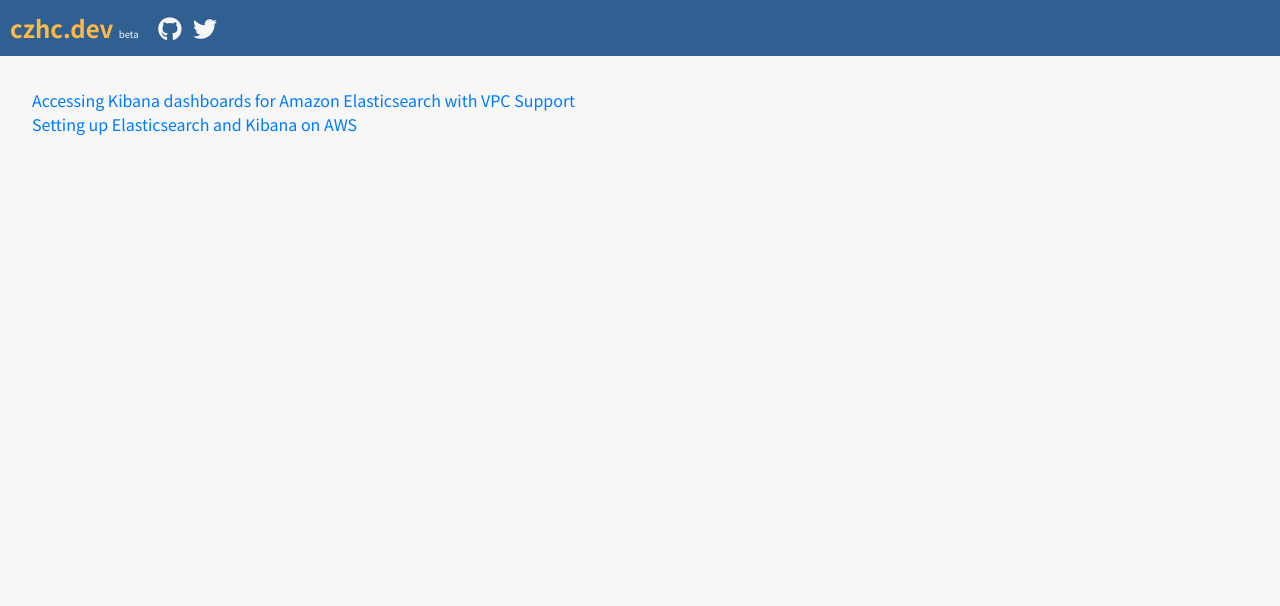
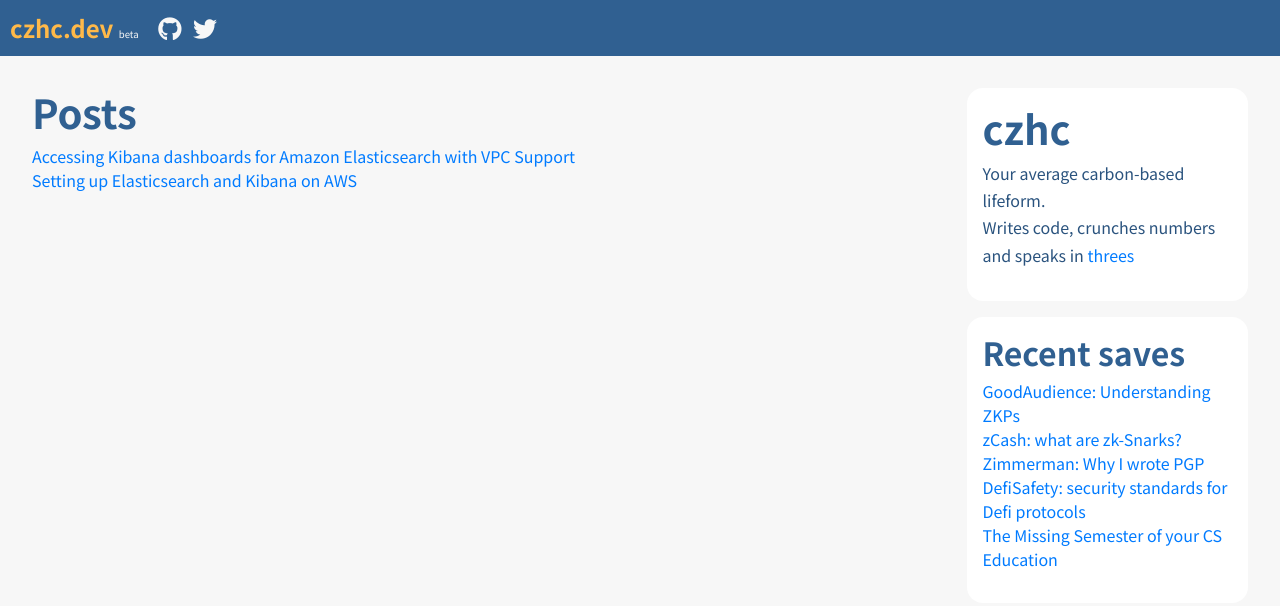
Before and after one commit to czhc/czhc.github.io, a Jekyll site: the page built from index.html, in a window 1280 px wide. Shown: the top 606 px of the page. Built offline with Jekyll 4.4.1, drawn with Linux system fonts in a browser that asks for light colours; nearby versions of some CDN libraries.

Commit message:
Add sidebar

```diff
--- /dev/null
+++ b/_data/bookmarks.yml
@@ -0,0 +1,10 @@
+- url: "https://blog.goodaudience.com/understanding-zero-knowledge-proofs-through-simple-examples-df673f796d99"
+  title: "GoodAudience: Understanding ZKPs"
+- url: "https://z.cash/technology/zksnarks/"
+  title: "zCash: what are zk-Snarks?"
+- url: "https://www.philzimmermann.com/EN/essays/WhyIWrotePGP.html"
+  title: "Zimmerman: Why I wrote PGP"
+- url: "https://docs.defisafety.com/misc-and-in-work/uniswap-v3"
+  title: "DefiSafety: security standards for Defi protocols"
+- url: "https://missing.csail.mit.edu/"
+  title: "The Missing Semester of your CS Education"
--- /dev/null
+++ b/_includes/aboutme.html
@@ -0,0 +1,8 @@
+<section>
+	<h1>czhc</h1>
+	<p>
+		Your average carbon-based lifeform.
+		<br/>
+		Writes code, crunches numbers and speaks in <a href="https://en.wikipedia.org/wiki/Rule_of_three_(writing)" target="_blank">threes<a>
+	</p>
+</section>
--- /dev/null
+++ b/_includes/bookmarks.html
@@ -0,0 +1,8 @@
+<section>
+	<h2>Recent saves</h2>
+	<ul class="list-unstyled">
+	{% for bm in site.data.bookmarks %}
+	    <li><a href="{{bm.url}}?ref={{site.url}}" target="_blank"> {{ bm.title | truncate: 60}} </a></li>
+	{% endfor %}
+	</ul>
+</section>
--- a/_includes/feed.html
+++ b/_includes/feed.html
@@ -1,6 +1,5 @@
+<h1>Posts</h1>
 <ul class="list-unstyled">
-
-
 {% for post in site.posts %}
       {% unless post.collection == 'projects' %}
         <li>
--- a/css/default.scss
+++ b/css/default.scss
@@ -49,3 +49,11 @@
 
 //   .datetime { font-weight: 400}
 }
+.sidebar > section {
+  padding: 1em;
+  background-color: white;
+  border-radius: 1em;
+  &:not(:first-child){
+    margin-top: 1em;
+  }
+}
--- a/index.html
+++ b/index.html
@@ -8,8 +8,8 @@ description:
 	  {% include feed.html %}
 	</section>
 	<section class="hidden-sm col-md-3 sidebar">
-		<!-- sidebar
-		Bookmarks --!>
+    {% include aboutme.html %}
+    {% include bookmarks.html %}
 	</section>
 </div>
 
```
Also changed, not shown: _config.yml (line endings or trailing spaces).
